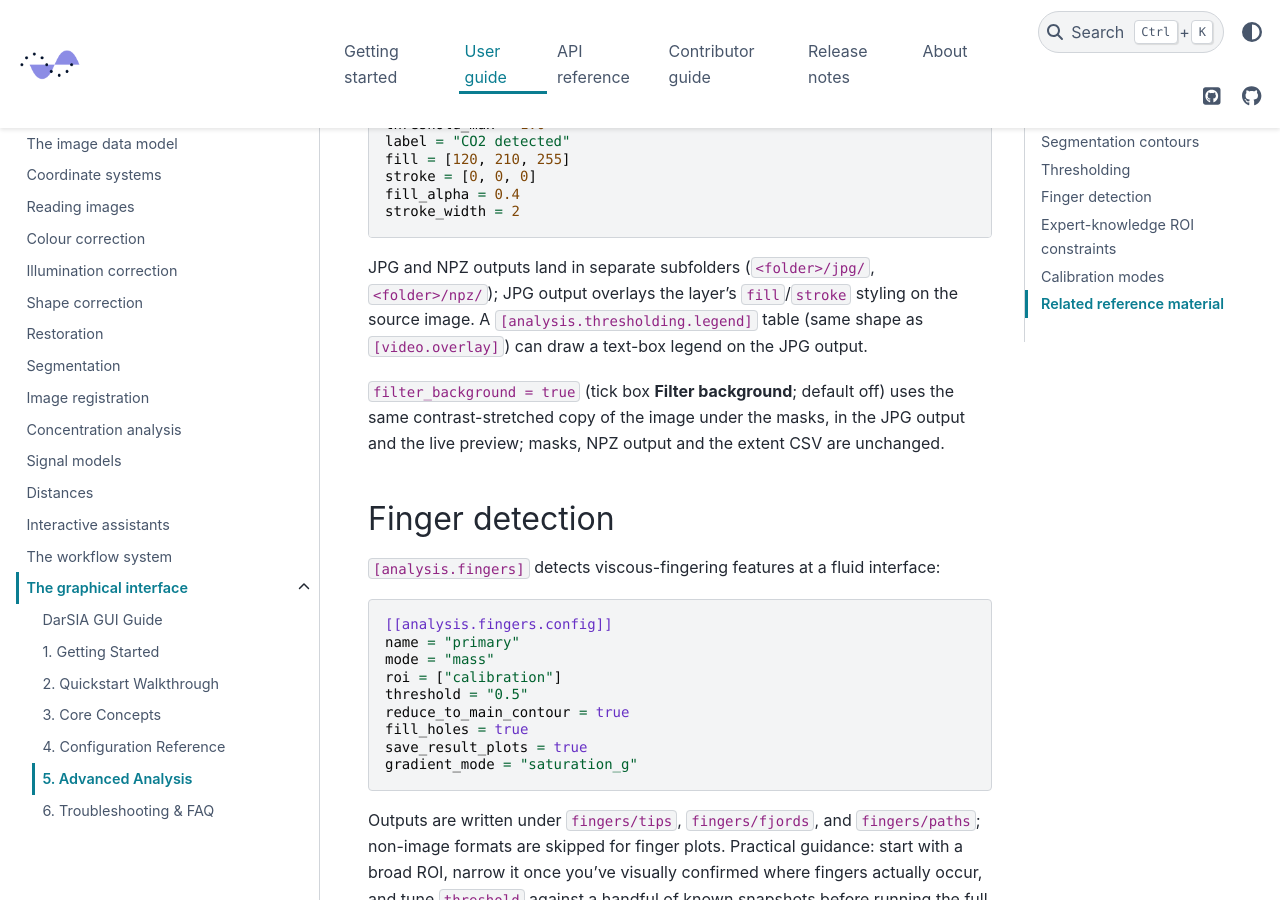
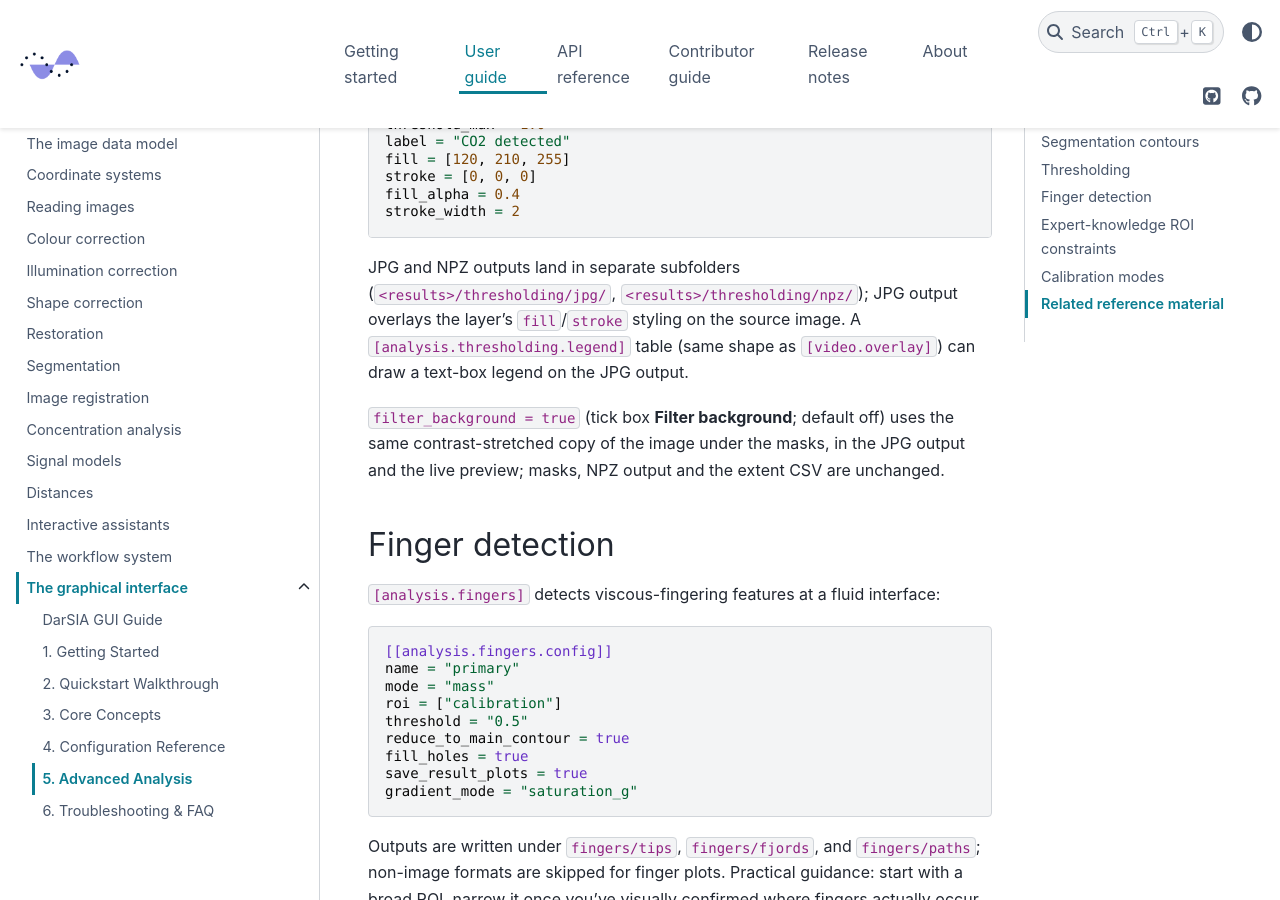
Before and after one commit to pmgbergen/DarSIA, a Sphinx documentation site: the page built from docs/user_guide/gui/05-advanced-analysis.md, in a window 1280 px wide and 900 px high, scrolled down 2091 px. Built offline with Sphinx 7.4.7 and the PyData theme 0.15.4, drawn with Linux system fonts in a browser that asks for light colours; pages that are not in the unit, such as notebooks, are missing from menus.

Commit message:
DDOC: Minor cleanup

````diff
--- a/docs/user_guide/gui/05-advanced-analysis.md
+++ b/docs/user_guide/gui/05-advanced-analysis.md
@@ -90,8 +90,8 @@ fill_alpha = 0.4
 stroke_width = 2
 ```
 
-JPG and NPZ outputs land in separate subfolders (`<folder>/jpg/`,
-`<folder>/npz/`); JPG output overlays the layer's `fill`/`stroke` styling on
+JPG and NPZ outputs land in separate subfolders (`<results>/thresholding/jpg/`,
+`<results>/thresholding/npz/`); JPG output overlays the layer's `fill`/`stroke` styling on
 the source image. A `[analysis.thresholding.legend]` table (same shape as
 `[video.overlay]`) can draw a text-box legend on the JPG output.
 
````
Also changed, not shown: src/darsia/presets/workflows/doc/config-reference.md (+2 -2 lines).
